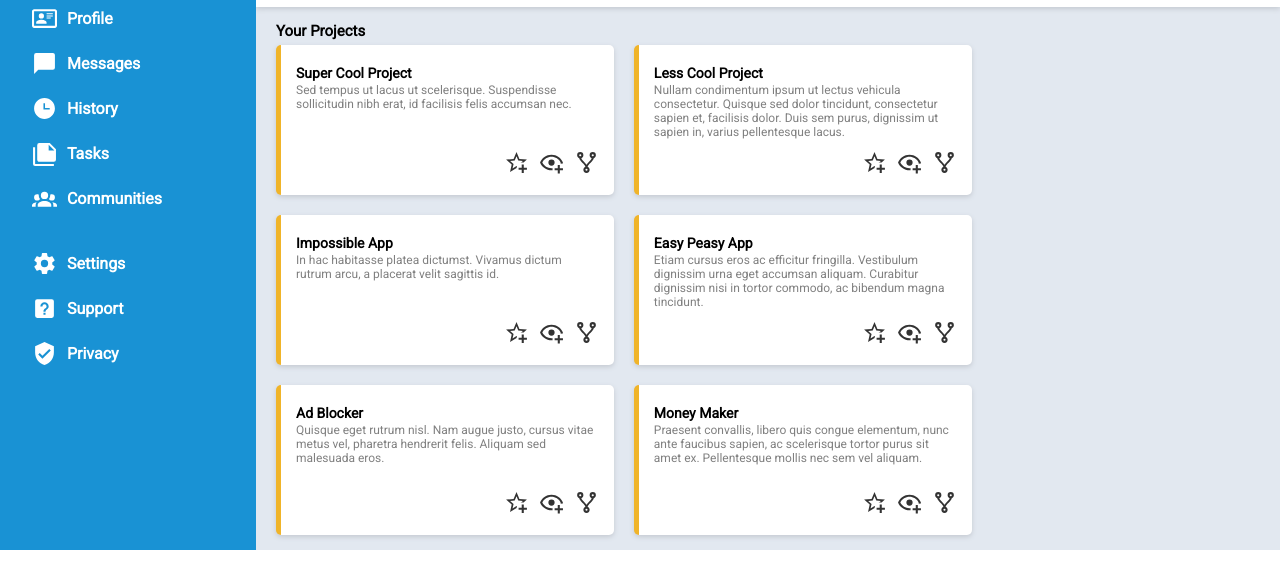
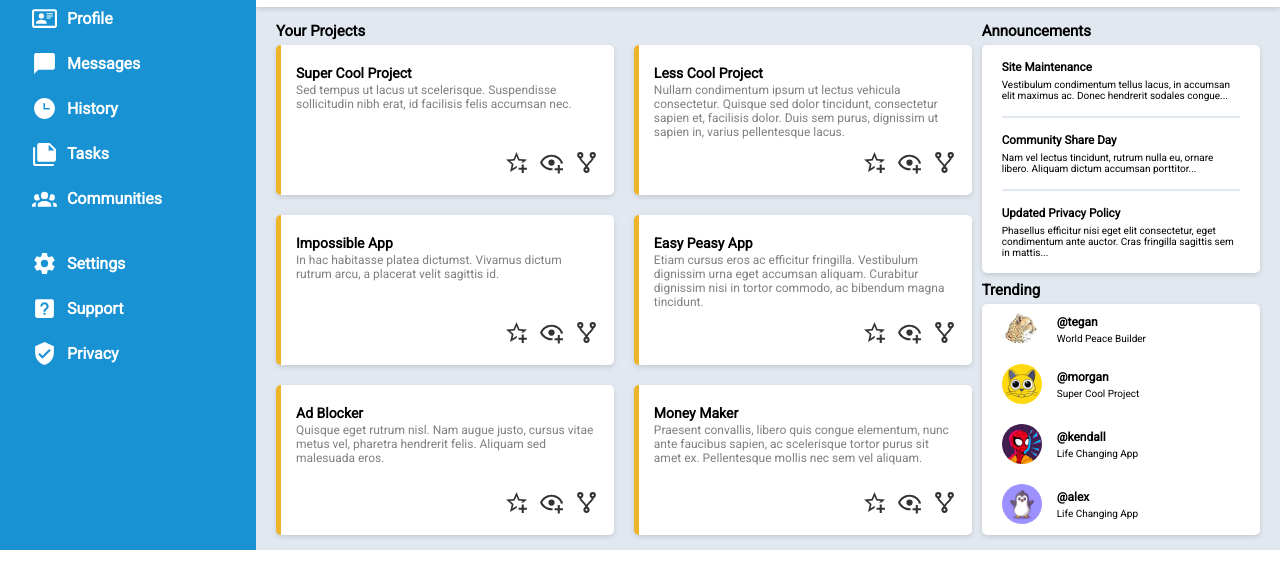
Before and after one commit to Naoufal-Aziane/Dashboard-Project, a plain HTML site: page index.html in a window 1280 px wide. Shown: the part 144-732 px from the top of the page. Drawn offline with Linux system fonts and the light colour scheme.

Commit message:
Create the announcement and the trending sections

```diff
--- a/index.html
+++ b/index.html
@@ -146,7 +146,67 @@
                     </div>
                 </div>
                 <div class="labels">
-
+                    <div class="announcements-section">
+                        <h2 class="announcements-section-title">Announcements</h2>
+                        <div class="anouncements-section-content">
+                            <div class="announcement">
+                                <h3 class="announcement-title">Site Maintenance</h3>
+                                <p class="announcement-description">Vestibulum condimentum tellus lacus, in accumsan elit maximus ac. Donec hendrerit sodales congue...
+                                </p>
+                            </div>
+                            <div class="announcement">
+                                <h3 class="announcement-title">Community Share Day</h3>
+                                <p class="announcement-description">Nam vel lectus tincidunt, rutrum nulla eu, ornare libero. Aliquam dictum accumsan porttitor...
+                                </p>
+                            </div>
+                            <div class="announcement">
+                                <h3 class="announcement-title">Updated Privacy Policy</h3>
+                                <p class="announcement-description">Phasellus efficitur nisi eget elit consectetur, eget condimentum ante auctor. Cras fringilla sagittis sem in mattis...
+                                </p>
+                            </div>
+                        </div>
+                    </div>
+                    <div class="trending-section">
+                        <h2 class="trending-section-title">Trending</h2>
+                        <div class="trending-section-content">
+                            <div class="trending-user">
+                                <div class="trending-user-img">
+                                    <img src="images/tegan.jpg" alt="">
+                                </div>
+                                <div class="trending-user-infos">
+                                    <h4 class="trending-user-name">@tegan</h4>
+                                    <p class="trending-user-desc">World Peace Builder</p>
+                                </div>
+                            </div>
+                            <div class="trending-user">
+                                <div class="trending-user-img">
+                                    <img src="images/morgan.jpg" alt="">
+                                </div>
+                                <div class="trending-user-infos">
+                                    <h4 class="trending-user-name">@morgan</h4>
+                                    <p class="trending-user-desc">Super Cool Project</p>
+                                </div>
+                            </div>
+                            <div class="trending-user">
+                                <div class="trending-user-img">
+                                    <img src="images/kendall.jpg" alt="">
+                                </div>
+                                <div class="trending-user-infos">
+                                    <h4 class="trending-user-name">@kendall</h4>
+                                    <p class="trending-user-desc">Life Changing App</p>
+                                </div>
+                            </div>
+                            <div class="trending-user">
+                                <div class="trending-user-img">
+                                    <img src="images/alex.jpg" alt="">
+                                </div>
+                                <div class="trending-user-infos">
+                                    <h4 class="trending-user-name">@alex</h4>
+                                    <p class="trending-user-desc">Life Changing App</p>
+                                </div>
+                            </div>
+                        </div>
+                    </div>
                 </div>
             </div>
 </body>
--- a/style.css
+++ b/style.css
@@ -208,3 +208,51 @@ h2 {
     gap: 1rem;
     fill: #333333;
 }
+
+/* anouncements-section-content styling */
+
+.anouncements-section-content {
+    background-color: var(--white-color);
+    padding: 0 2rem;
+    border-radius: 5px;
+    box-shadow: 0 .2rem .5rem #c5cad1;
+    margin-bottom: 8px;
+}
+
+.announcement {
+    padding: 1.5rem 0;
+}
+
+.announcement:not(:last-child) {
+    border-bottom: 2px solid var(--grey-color);
+}
+
+.announcement-title {
+    margin-bottom: 5px;
+}
+
+/* trending-section-content styling */
+
+.trending-section-content {
+    background-color: var(--white-color);
+    padding: 0 2rem;
+    border-radius: 5px;
+    box-shadow: 0 .2rem .5rem #c5cad1;
+}
+
+.trending-user {
+    display: flex;
+    padding: .9rem 0;
+    gap: 1.5rem;
+    align-items: center;
+}
+
+.trending-user-img>img {
+    width: 40px;
+    border-radius: 50%;
+}
+
+.trending-user-name {
+    font-size: 1.2rem;
+    margin-bottom: 4px;
+}
```
Also changed, not shown: images/alex.jpg (added), images/kendall.jpg (added), images/tegan.jpg (added).
